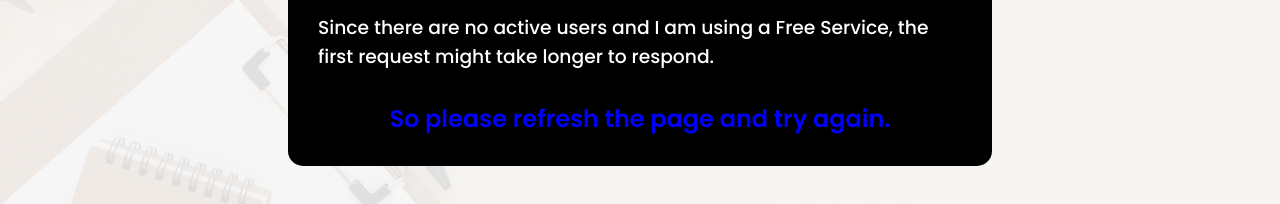
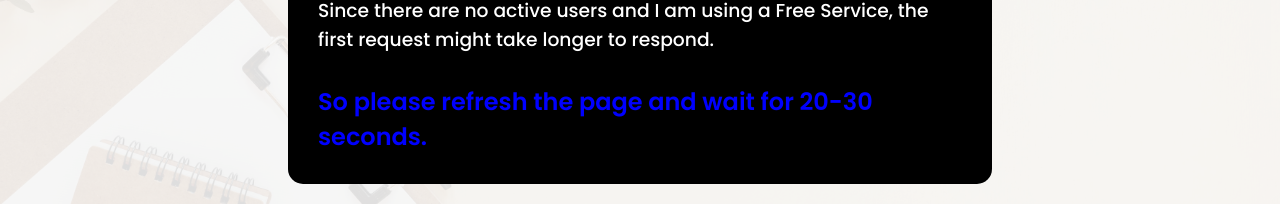
Before and after one commit to Rajyo/MERN-Blog-App, a React (Create React App) app: page / in a window 1280 px wide. Shown: the part 411-615 px from the top of the page. Built offline with nearby package versions, Linux system fonts and the light colour scheme; no server answers.

Commit message:
Update Home.jsx

```diff
--- a/src/pages/home/Home.jsx
+++ b/src/pages/home/Home.jsx
@@ -35,7 +35,7 @@ export const Home = () => {
                 it spin down after 15 minutes of inactivity.</h3>
               <h3>Since there are no active users and I am using a Free Service, the first request might take longer to
                 respond.</h3>
-              <h2 style={{ color: "blue", marginTop: 10 }}>So please refresh the page and try again.</h2>
+              <h2 style={{ color: "blue", marginTop: 10 }}>So please refresh the page and wait for 20-30 seconds.</h2>
 
             </section>
           </div>
```
